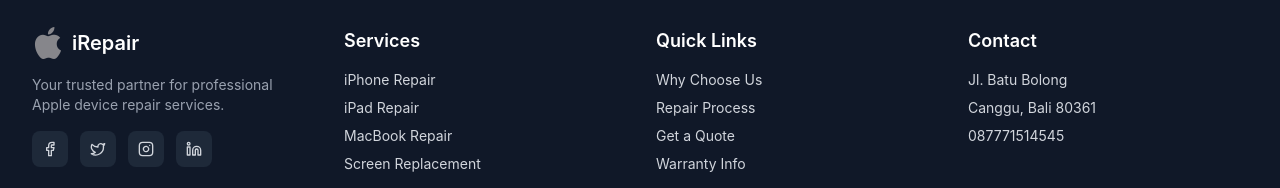
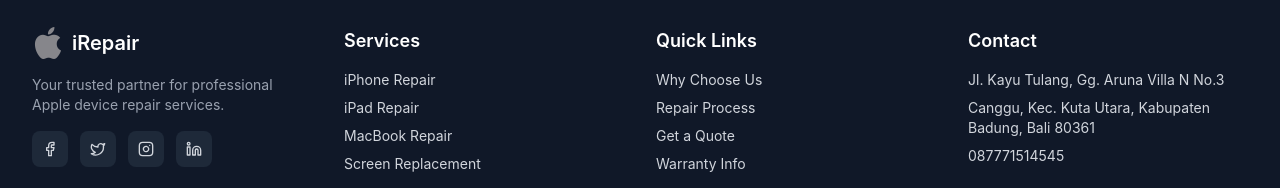
Before and after one commit to diyansantoso/irepaircanggu-vite, a React (Vite) app: page / in a window 1280 px wide. Shown: the part 4270-4458 px from the top of the page. Built offline with nearby package versions, Linux system fonts and the light colour scheme.

Commit message:
Update Footer.tsx

```diff
--- a/src/app/components/Footer.tsx
+++ b/src/app/components/Footer.tsx
@@ -107,8 +107,8 @@
           <div>
             <h3 className="text-white font-semibold mb-4">Contact</h3>
             <ul className="space-y-2 text-sm">
-              <li>Jl. Batu Bolong</li>
-              <li>Canggu, Bali 80361</li>
+              <li>Jl. Kayu Tulang, Gg. Aruna Villa N No.3</li>
+              <li>Canggu, Kec. Kuta Utara, Kabupaten Badung, Bali 80361</li>
               <li>
                 <a href="https://wa.me/6287771514545" className="hover:text-blue-500 transition-colors">
                   087771514545
```
